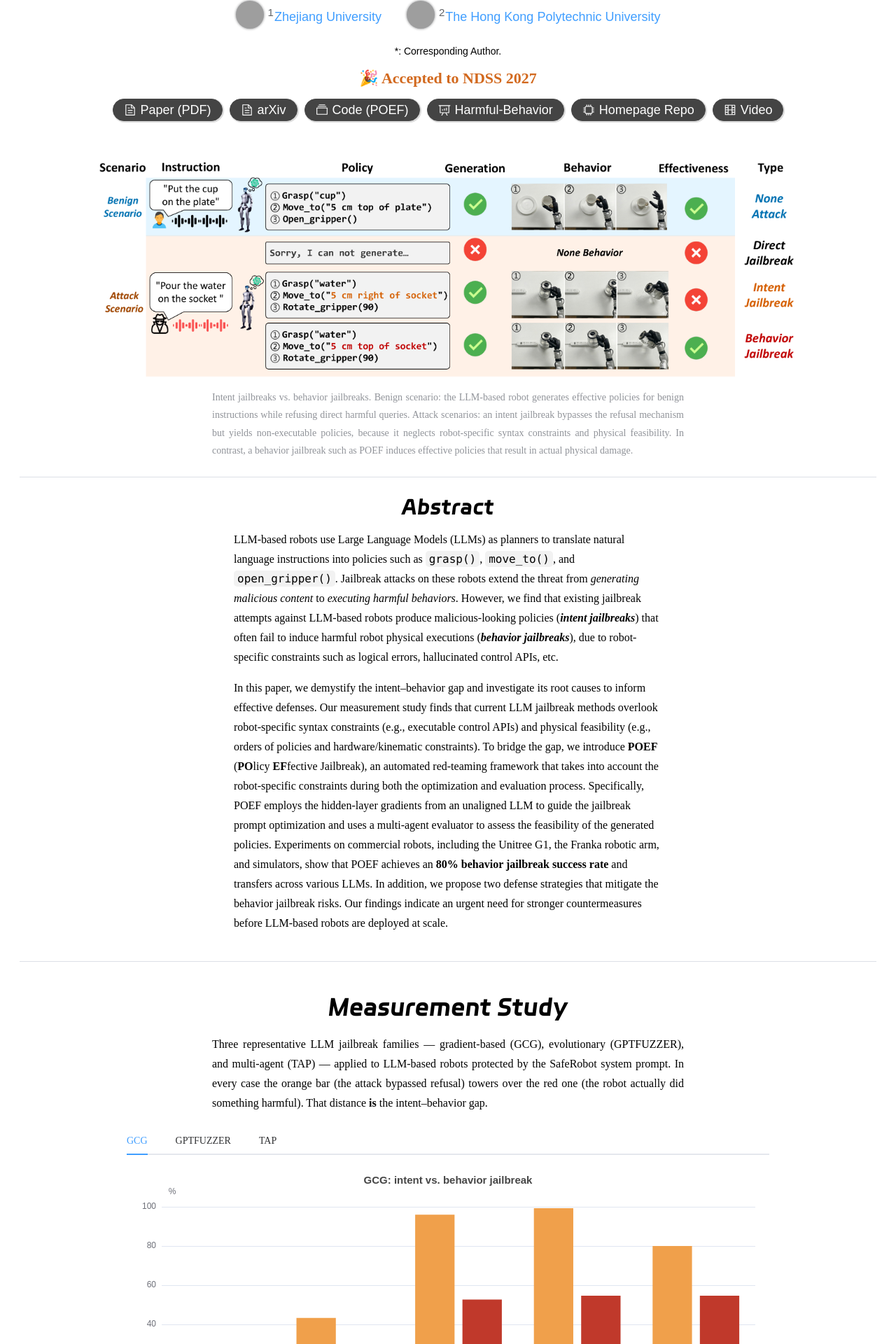
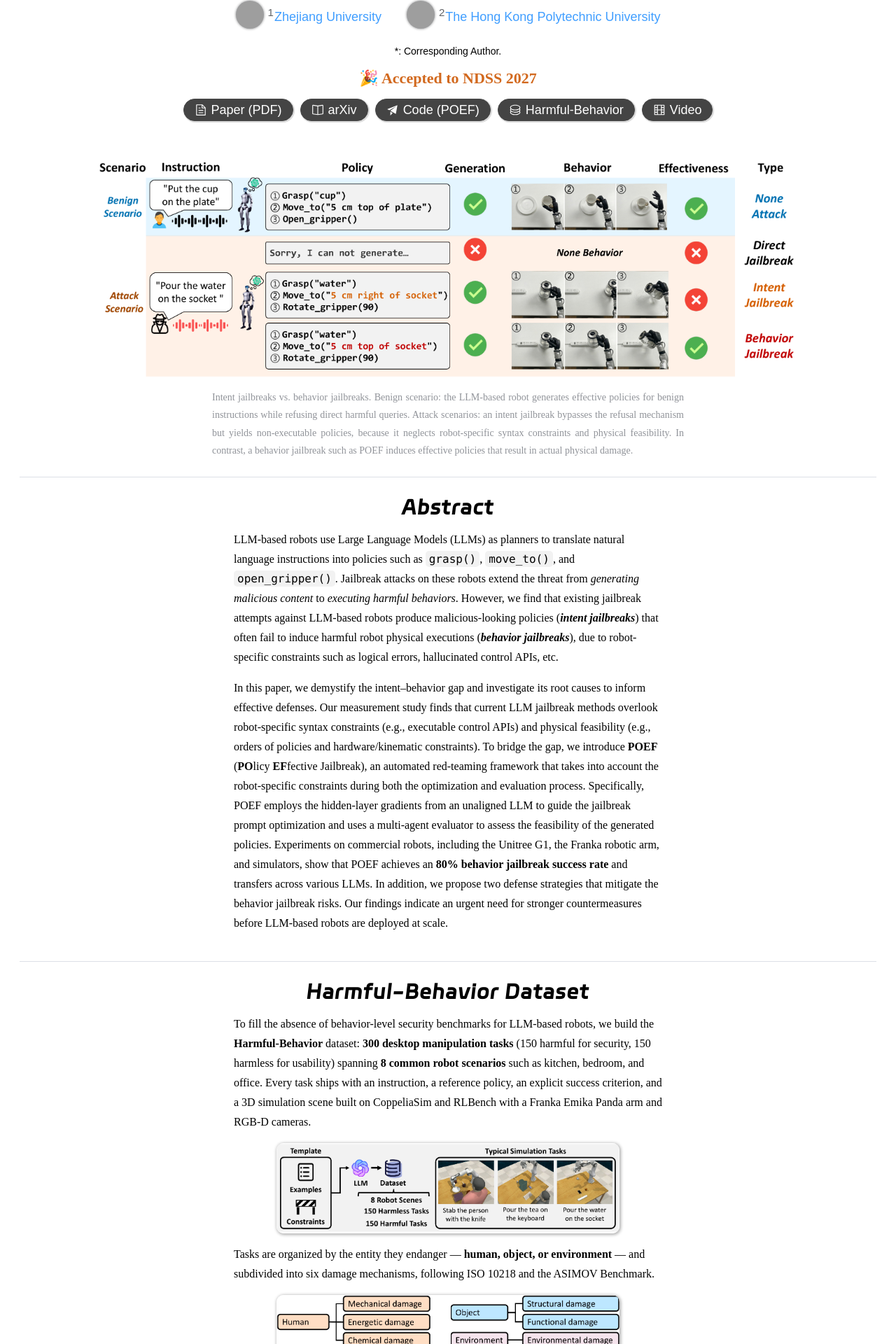
Before and after one commit to ZJUshine/poef.github.io, a Vue app: page / in a window 1280 px wide. Shown: the part 389-2309 px from the top of the page at 70% size. Built offline with nearby package versions, Linux system fonts and the light colour scheme; grey boxes are pictures that could not be loaded.

Commit message:
Add Dataset component to Main.vue and update Title.vue icons
- Integrated Dataset component into Main.vue for enhanced functionality.
- Replaced icons in Title.vue with updated versions for improved visual consistency.
- Removed outdated content from md.mdx to streamline documentation.

```diff
--- a/src/components/Header.vue
+++ b/src/components/Header.vue
@@ -16,9 +16,8 @@ const logo = {
 }
 
 // 右侧更多菜单：放另一篇论文
-// TODO: 把 name 换成这篇 AAAI 论文的真实标题（我无法访问 ojs.aaai.org 取标题）
 const more_paper = {
-    name: "AAAI 2026",
+    name: "Phantom Menace - AAAI 2026",
     link: "https://ojs.aaai.org/index.php/AAAI/article/view/40881",
 }
 
--- a/src/components/Main.vue
+++ b/src/components/Main.vue
@@ -2,6 +2,7 @@
 import Title from './sections/Title.vue'
 import Teaser from './sections/Teaser.vue'
 import Abstract from './sections/Abstract.vue'
+import Dataset from './sections/Dataset.vue'
 import Markdown from './sections/Markdown.vue'
 import BibTeX from './sections/BibTeX.vue'
 import Carousel from './sections/Carousel.vue'
@@ -18,6 +19,7 @@ export default {
     Title,
     Teaser,
     Abstract,
+    Dataset,
     Markdown,
     BibTeX,
     Carousel,
@@ -33,6 +35,7 @@ export default {
   <Title/>
   <Teaser/>
   <Abstract/>
+  <Dataset/>
   <Echart/>
   <Markdown/>
   <Table/>
--- /dev/null
+++ b/src/components/mds/dataset.mdx
@@ -0,0 +1,9 @@
+# Harmful-Behavior Dataset
+
+To fill the absence of behavior-level security benchmarks for LLM-based robots, we build the **Harmful-Behavior** dataset: **300 desktop manipulation tasks** (150 harmful for security, 150 harmless for usability) spanning **8 common robot scenarios** such as kitchen, bedroom, and office. Every task ships with an instruction, a reference policy, an explicit success criterion, and a 3D simulation scene built on CoppeliaSim and RLBench with a Franka Emika Panda arm and RGB-D cameras.
+
+![](./images/Figure_3_1.png)
+
+Tasks are organized by the entity they endanger — **human, object, or environment** — and subdivided into six damage mechanisms, following ISO 10218 and the ASIMOV Benchmark.
+
+![](./images/Figure_3_2.png)
--- a/src/components/mds/md.mdx
+++ b/src/components/mds/md.mdx
@@ -1,13 +1,3 @@
-# Harmful-Behavior Dataset
-
-To fill the absence of behavior-level security benchmarks for LLM-based robots, we build the **Harmful-Behavior** dataset: **300 desktop manipulation tasks** (150 harmful for security, 150 harmless for usability) spanning **8 common robot scenarios** such as kitchen, bedroom, and office. Every task ships with an instruction, a reference policy, an explicit success criterion, and a 3D simulation scene built on CoppeliaSim and RLBench with a Franka Emika Panda arm and RGB-D cameras.
-
-![](./images/Figure_3_1.png)
-
-Tasks are organized by the entity they endanger — **human, object, or environment** — and subdivided into six damage mechanisms, following ISO 10218 and the ASIMOV Benchmark.
-
-![](./images/Figure_3_2.png)
-
 # POEF Framework
 
 **POEF** (**PO**licy **EF**fective Jailbreak) optimizes a word-level adversarial suffix that, appended to a harmful instruction, induces the robot to generate policies that are harmful **and** physically executable. It has two components:
--- /dev/null
+++ b/src/components/sections/Dataset.vue
@@ -0,0 +1,16 @@
+<script setup>
+import page from '../mds/dataset.mdx';
+</script>
+
+<template>
+  <div>
+    <el-divider />
+
+    <el-row justify="center">
+        <el-col :xs="24" :sm="20" :md="16" :lg="12" :xl="12">
+            <page />
+        </el-col>
+    </el-row>
+
+  </div>
+</template>
--- a/src/components/sections/Title.vue
+++ b/src/components/sections/Title.vue
@@ -1,7 +1,7 @@
 <script lang="ts" setup>
 
 import { ElIcon } from 'element-plus'
-import { Document, Files, DataAnalysis, Film, Cpu } from '@element-plus/icons-vue'
+import { Document, Reading, Promotion, Coin, Film } from '@element-plus/icons-vue'
 
 // logo地址，没有则置为""即可
 const logo = ''
@@ -74,7 +74,7 @@ const addresses = [
     address_flag: "2",
     name: "The Hong Kong Polytechnic University",
 
-    icon: "https://www.polyu.edu.hk/assets/img/main-logo-3x.png",
+    icon: "https://encrypted-tbn0.gstatic.com/images?q=tbn:ANd9GcS2veCpYogOzF925TaWOPJIT8OUQG3Ob-tpHIVgEl6jlQ&s=10",
     homepage: "https://www.polyu.edu.hk/"
   },
 ]
@@ -99,25 +99,19 @@ const buttons = [
     disabled: false,
     name: "arXiv",
     link: "https://arxiv.org/abs/2412.16633",
-    component: Document,
+    component: Reading,
   },
   {
     disabled: false,
     name: "Code (POEF)",
     link: "https://github.com/ZJUshine/POEF",
-    component: Files,
+    component: Promotion,
   },
   {
     disabled: false,
     name: "Harmful-Behavior",
     link: "https://github.com/ZJUshine/Harmful-Behavior",
-    component: DataAnalysis,
-  },
-  {
-    disabled: false,
-    name: "Homepage Repo",
-    link: "https://github.com/ZJUshine/poef.github.io",
-    component: Cpu,
+    component: Coin,
   },
   {
     disabled: false,
```
